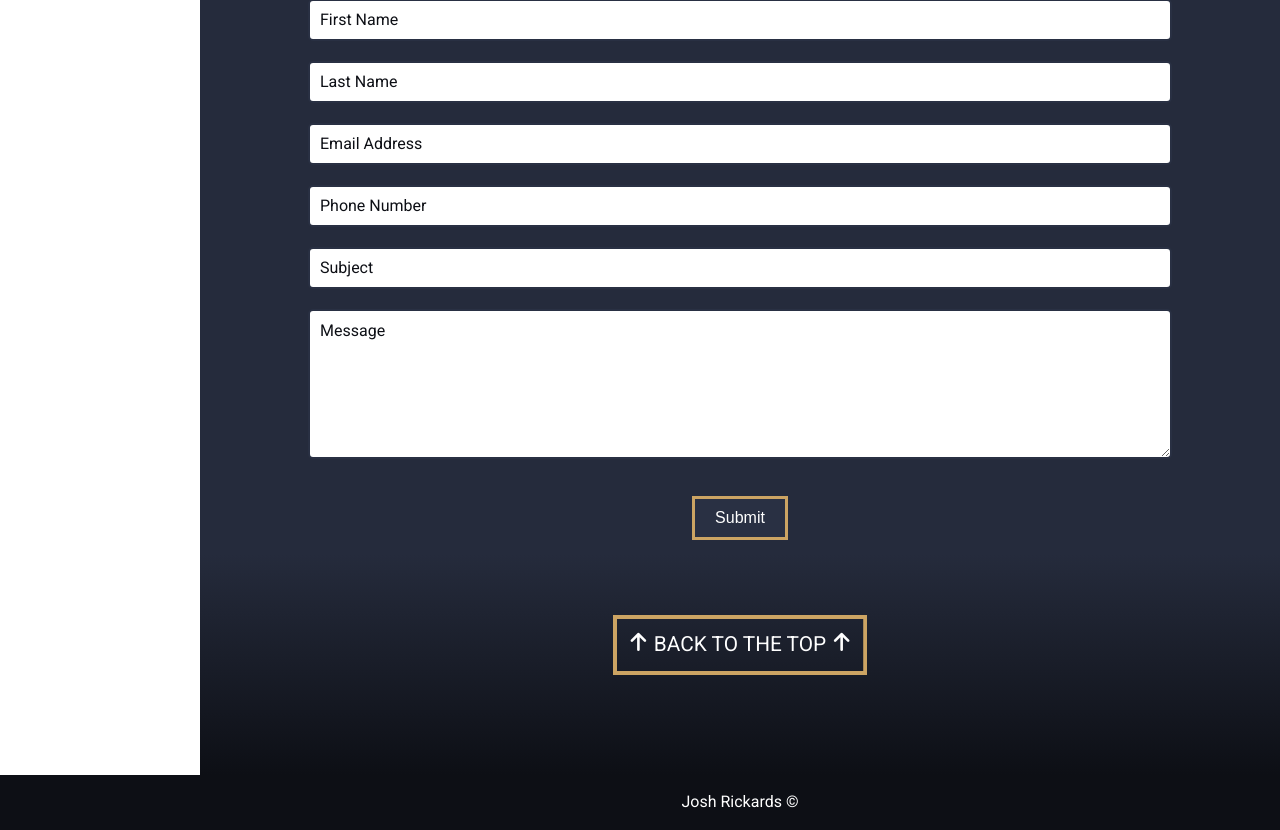
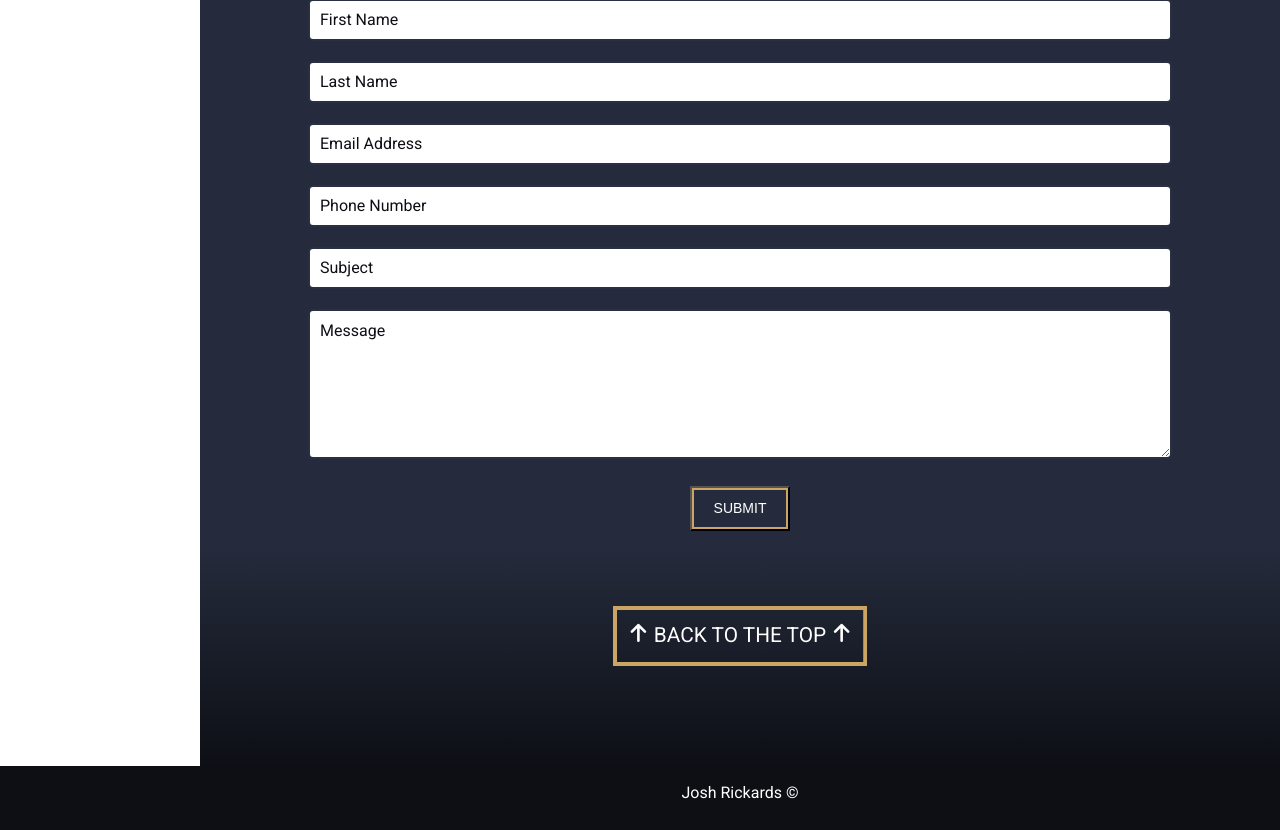
Before and after one commit to JoshR95/portfolioJR95, a PHP site: page / in a window 1280 px wide. Shown: the part 4269-5099 px from the top of the page. After the commit the page ends 5068 px from the top, so only its background shows below. Run offline with PHP 8.4, Linux system fonts and the light colour scheme; some web fonts are replaced.

Commit message:
added new animation to contact submit, and styled other bits

```diff
--- a/css/application.css
+++ b/css/application.css
@@ -1049,7 +1049,7 @@ footer {
 .project-details h3 {
   text-align: center;
   color: white;
-  font-size: 1.2rem;
+  font-size: 1.8rem;
   text-decoration: underline;
   text-decoration-color: #cca463;
   text-underline-offset: 10px;
@@ -1081,6 +1081,7 @@ footer {
   -webkit-box-align: normal;
       -ms-flex-align: normal;
           align-items: normal;
+  margin-top: 10px;
 }
 .project-details-content .project-languages .tooltip-container img {
   width: 70px;
@@ -1383,7 +1384,7 @@ footer {
   padding: 0 5px;
 }
 .project-item .project-links a p {
-  padding: 5px;
+  padding: 4px;
 }
 
 .hidden {
@@ -1623,6 +1624,11 @@ footer {
     filter: none;
   }
 }
+@media (min-width: 1660px) {
+  .project-details h3 {
+    font-size: 2.2rem;
+  }
+}
 @media (min-width: 2000px) {
   #portfolio {
     padding: 300px 0;
@@ -1750,26 +1756,9 @@ textarea::placeholder {
   opacity: 1;
 }
 
-.contact-me-submit {
-  font-size: 16px;
-  margin-top: 10px;
-  padding: 10px 20px;
-  color: white;
-  background-color: #293043;
-  border: 3px #cca463 solid;
-  cursor: pointer;
-}
-.contact-me-submit:hover {
-  background-color: #cca463;
-  color: #0d0f15;
-  border-color: #977132;
-}
-.contact-me-submit:hover p {
-  color: #0d0f15;
-}
-.contact-me-submit:active {
-  background-color: #977132;
-  border-color: #cca463;
+.submit-svg-btn {
+  width: 100px;
+  background-color: transparent;
 }
 
 .large-input {
--- a/index.php
+++ b/index.php
@@ -491,9 +491,10 @@
               <div class="error"></div>
             </div>
             <div id="form-message-box" class="form-message-box" style="display:none; margin-top:10px;"></div>
-            <div>
-              <button id="contact-submit-box" class="contact-me-submit" type="submit">Submit</button>
-            </div>
+            <button id="contact-submit-box" class="svg-animated-btn submit-svg-btn" type="submit">
+              <svg><rect x="0" y="0" fill="none" width="100%" height="100%"/></svg>
+              <span>SUBMIT</span>
+            </button>
 
           </form>
           <div class="contact-scroll-container">
--- a/scss/layout/_contact.scss
+++ b/scss/layout/_contact.scss
@@ -1,3 +1,8 @@
+///////////////////////////////////////////
+/// CONTACT FORM
+///////////////////////////////////////////
+
+
 #contact-me {
     display: flex;
     flex-direction: column;
@@ -92,44 +97,21 @@ textarea::placeholder {
     opacity: 1;
 }
 
-.contact-me-submit {
-    font-size: 16px;
-    margin-top: 10px;
-    padding: 10px 20px;
-    color: $white;
-    background-color: $third-color;
-    border: 3px $primary-color solid;
-    cursor: pointer;
-    // stlying for button on hover
-    &:hover{
-    background-color: $primary-color;
-    color: $fifth-color;
-    border-color: darken($primary-color, 20%);;
-    p {
-        color: $fifth-color;
-    }
-    }
-    // styling for button on click
-    &:active{
-        background-color: darken($primary-color, 20%);
-        border-color: $primary-color;
-    }
-}
+// gives styling to the submit button
+.submit-svg-btn {
+    width: 100px;
+    background-color: transparent;
+  }
 
 .large-input {
     height: 150px;
 }
 
-// .bottom-scroll {
-//     text-decoration: none;
-//     color: $white;
-//     font-size: 1.7rem;
-//     margin-bottom: 20px;
-//     margin-top: 100px;
-//     p {
-//         margin-bottom: 0;
-//     }
-// }
+
+//////////////////////////////
+/// SCROLL BUTTON
+//////////////////////////////
+
 .contact-scroll-container{
     display: flex;
     justify-content: center;
--- a/scss/layout/_portfolio.scss
+++ b/scss/layout/_portfolio.scss
@@ -49,7 +49,7 @@
     h3{
         text-align: center;
         color: $white;
-        font-size: 1.2rem;
+        font-size: 1.8rem;
         text-decoration: underline;
         text-decoration-color: $primary-color;
         text-underline-offset: 10px;
@@ -74,6 +74,8 @@
         max-width: 300px;
         height: 200px;
         align-items: normal;
+        // this needs to be the same as the project-details buttons to keep everything inline
+        margin-top: 10px;
         .tooltip-container{
             img {
                 width: 70px;
@@ -224,7 +226,7 @@
             margin-top: 0;
             font-size: .8rem;
             p{
-                padding: 5px;
+                padding: 4px;
             }
         }
     }
@@ -596,6 +598,11 @@
     //     grid-template-columns: repeat(3, 1fr);
     //     grid-auto-rows: 1fr;
     // }
+    .project-details{
+        h3{
+            font-size: 2.2rem;
+        }
+    }
 
 }
 
```
Also changed, not shown: 1 other file.
